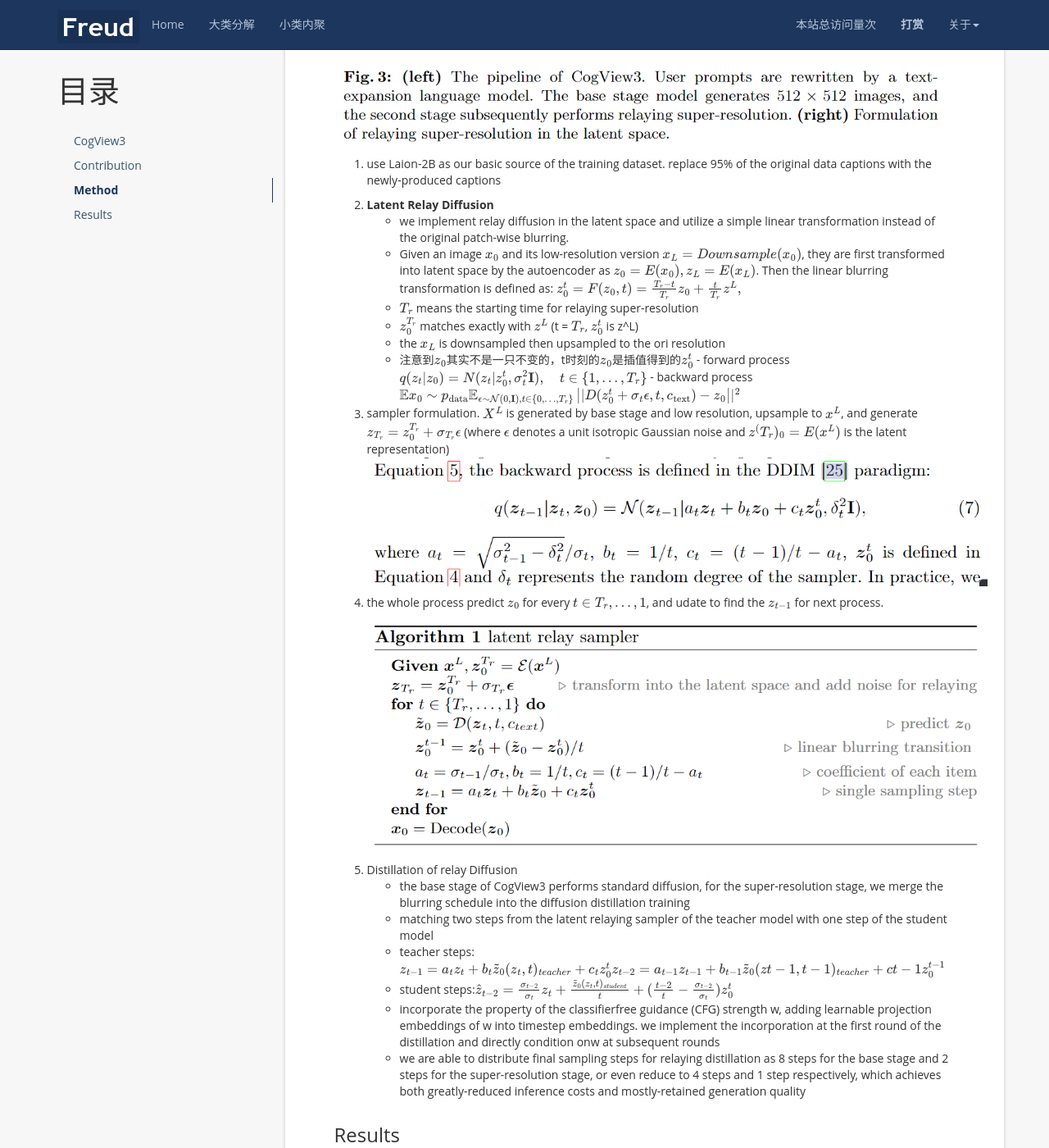
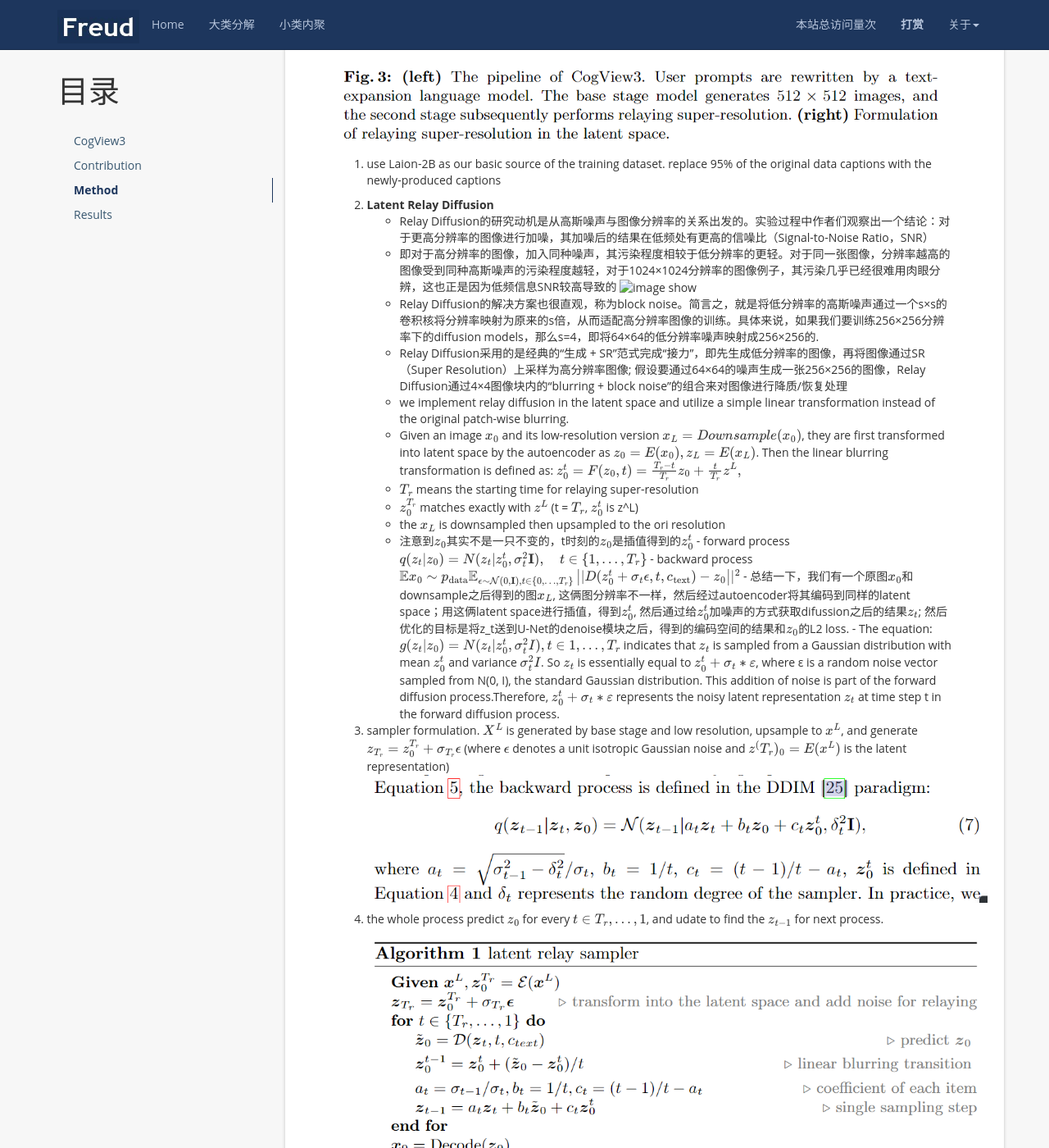
Before and after one commit to Colorfu1/Colorful.io, a Jekyll site: the page built from _posts/2024-03-13-CogView3.md, in a window 1280 px wide and 1400 px high, scrolled down 1912 px. Shown: the whole window at 82% size. Built offline with Jekyll 4.4.1, drawn with Linux system fonts in a browser that asks for light colours; nearby versions of some CDN libraries; formulas are drawn with MathJax 3; a script that is not in the unit is left out; comment, search, counter and statistics services are not loaded; some of the changed text lies outside the part shown.

```diff
--- a/_posts/2024-03-13-CogView3.md
+++ b/_posts/2024-03-13-CogView3.md
@@ -34,6 +34,11 @@ tag: stable_diffusion
 5. use Laion-2B as our basic source of the training dataset. replace 95% of the original data captions with the newly-produced captions
 
 6. **Latent Relay Diffusion**
+  - Relay Diffusion的研究动机是从高斯噪声与图像分辨率的关系出发的。实验过程中作者们观察出一个结论：对于更高分辨率的图像进行加噪，其加噪后的结果在低频处有更高的信噪比（Signal-to-Noise Ratio，SNR）
+  - 即对于高分辨率的图像，加入同种噪声，其污染程度相较于低分辨率的更轻。对于同一张图像，分辨率越高的图像受到同种高斯噪声的污染程度越轻，对于1024×1024分辨率的图像例子，其污染几乎已经很难用肉眼分辨，这也正是因为低频信息SNR较高导致的
+![image show]()
+  - Relay Diffusion的解决方案也很直观，称为block noise。简言之，就是将低分辨率的高斯噪声通过一个s×s的卷积核将分辨率映射为原来的s倍，从而适配高分辨率图像的训练。具体来说，如果我们要训练256×256分辨率下的diffusion models，那么s=4，即将64×64的低分辨率噪声映射成256×256的.
+  - Relay Diffusion采用的是经典的“生成 + SR”范式完成“接力”，即先生成低分辨率的图像，再将图像通过SR（Super Resolution）上采样为高分辨率图像; 假设要通过64×64的噪声生成一张256×256的图像，Relay Diffusion通过4×4图像块内的“blurring + block noise”的组合来对图像进行降质/恢复处理
   - we implement relay diffusion in the latent space and utilize a simple linear transformation instead of the original patch-wise blurring.
   - Given an image $x_0$ and its low-resolution version $x_L = Downsample(x_0)$, they are first transformed into latent space by the autoencoder as $z_0 = E(x_0), z_L = E(x_L)$. Then the linear blurring transformation is defined as: $$ z_0^t = F(z_0, t) = \frac{T_r - t}{T_r}z_0 + \frac{t}{T_r}z^L, $$
     - $ T_r $ means the starting time for relaying super-resolution
@@ -42,6 +47,8 @@ tag: stable_diffusion
     - 注意到$z_0$其实不是一只不变的，t时刻的$z_0$是插值得到的$z_0^t$
   - forward process $$ q(z_t|z_0) = N(z_t|z_0^t, \sigma_t^2\mathbf{I}), \quad t \in \{1, \ldots, T_r\} $$
   - backward process $$ \mathbb{E}{x_0 \sim p_{\text{data}}} \mathbb{E}_{\epsilon \sim \mathcal{N}(0,\mathbf{I}), t \in \{0,\ldots,T_r\}} \left|| D(z_0^t + \sigma_t \epsilon, t, c_{\text{text}}) - z_0 \right||^2 $$
+  - 总结一下，我们有一个原图$x_0$和downsample之后得到的图$x_L$, 这俩图分辨率不一样，然后经过autoencoder将其编码到同样的latent space；用这俩latent space进行插值，得到$z_0^t$, 然后通过给$z_0^t$加噪声的方式获取difussion之后的结果$z_t$; 然后优化的目标是将z_t送到U-Net的denoise模块之后，得到的编码空间的结果和$z_0$的L2 loss.
+  -  The equation: $ g(z_t|z_0) = N(z_t|z_0^t, σ_t^2I), t ∈ {1, ..., T_r} $ indicates that $z_t$ is sampled from a Gaussian distribution with mean $z_0^t$ and variance $σ_t^2I$. So $z_t$ is essentially equal to $z_0^t + σ_t * ε$, where ε is a random noise vector sampled from N(0, I), the standard Gaussian distribution. This addition of noise is part of the forward diffusion process.Therefore, $z_0^t + σ_t * ε$ represents the noisy latent representation $z_t$ at time step t in the forward diffusion process.
 7. sampler formulation. $X^L$ is generated by base stage and low resolution, upsample to $x^L$, and generate $z_{T_r} = z_0^{T_r} + \sigma_{T_r} \epsilon$ (where $\epsilon$ denotes a unit isotropic Gaussian noise and $z^(T_r)_0 = E(x^L)$ is the latent representation)
 ![backward process](https://github.com/Colorfu1/Colorful.io/raw/master/_posts/resources/2024-03-14-135308.png)
 
@@ -52,7 +59,7 @@ tag: stable_diffusion
   - the base stage of CogView3 performs standard diffusion, for the super-resolution stage, we merge the blurring schedule into the diffusion distillation training
   - matching two steps from the latent relaying sampler of the teacher model with one step of the student model
   - teacher steps: $$ z_{t-1} = a_t z_t + b_t \tilde{z}_0(z_t, t)_{teacher} + c_t z_0^t \\
-  z_{t-2} = a_{t-1} z_{t-1} + b_{t-1} \tilde{z}_0(z{t-1}, t-1)_{teacher} + c{t-1} z_0^{t-1}$$
+  z_{t-2} = a_{t-1} z_{t-1} + b_{t-1} \tilde{z}_0(z{t-1}, t-1)_{teacher} + c_{t-1} z_0^{t-1}$$
   - student steps:$$\hat{z}_{t-2} = \frac{σ_{t-2}}{σ_t} z_t + \frac{\tilde{z}_0(z_t, t)_{student}}{t} + (\frac{t-2}{t} - \frac{σ_{t-2}}{σ_t}) z_0^t$$
   - incorporate the property of the classifierfree guidance (CFG) strength w, adding learnable projection embeddings of w into timestep embeddings. we implement the incorporation at the first round of the distillation and directly condition onw at subsequent rounds
   - we are able to distribute final sampling steps for relaying distillation as 8 steps for the base stage and 2 steps for the super-resolution stage, or even reduce to 4 steps and 1 step respectively, which achieves both greatly-reduced inference costs and mostly-retained generation quality
```
